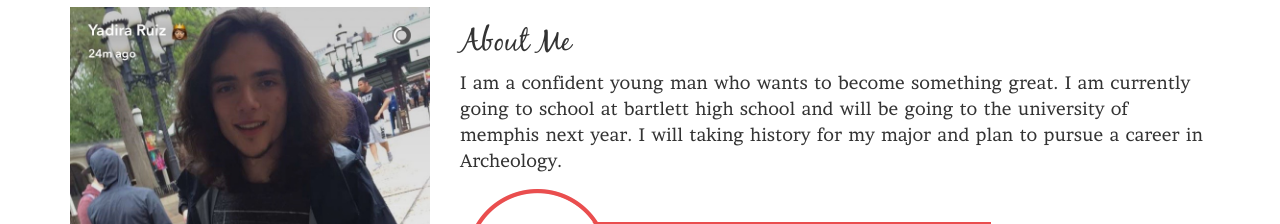
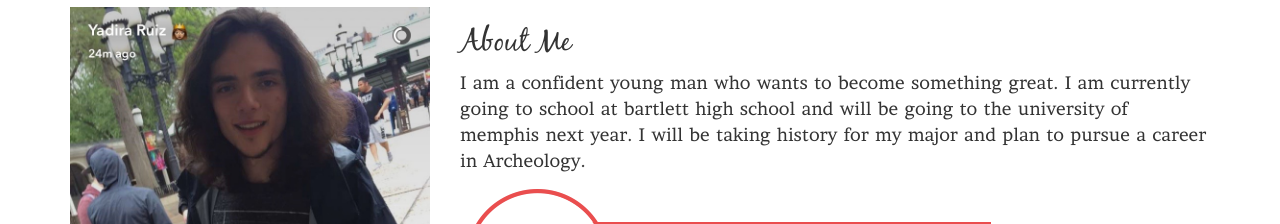
Before and after one commit to nichalous-cox/portfolio, a plain HTML site: page index.html in a window 1280 px wide. Shown: the part 440-664 px from the top of the page. Drawn offline with nearby package versions, Linux system fonts and the light colour scheme; a script that the page names is missing; files whose address does not match are found by name.

Commit message:
Update index.html

```diff
--- a/index.html
+++ b/index.html
@@ -49,7 +49,7 @@
         </div>
     	<div class="col-sm-8">
             <h2>About Me</h2>
-    		<p>I am a confident young man who wants to become something great. I am currently going to school at bartlett high school and will be going to the university of memphis next year. I will taking history for my major and plan to pursue a career in Archeology.
+    		<p>I am a confident young man who wants to become something great. I am currently going to school at bartlett high school and will be going to the university of memphis next year. I will be taking history for my major and plan to pursue a career in Archeology.
     		</p>
             <p>
                 <img class="img-responsive" src="img/resume.jpg"  >
```
